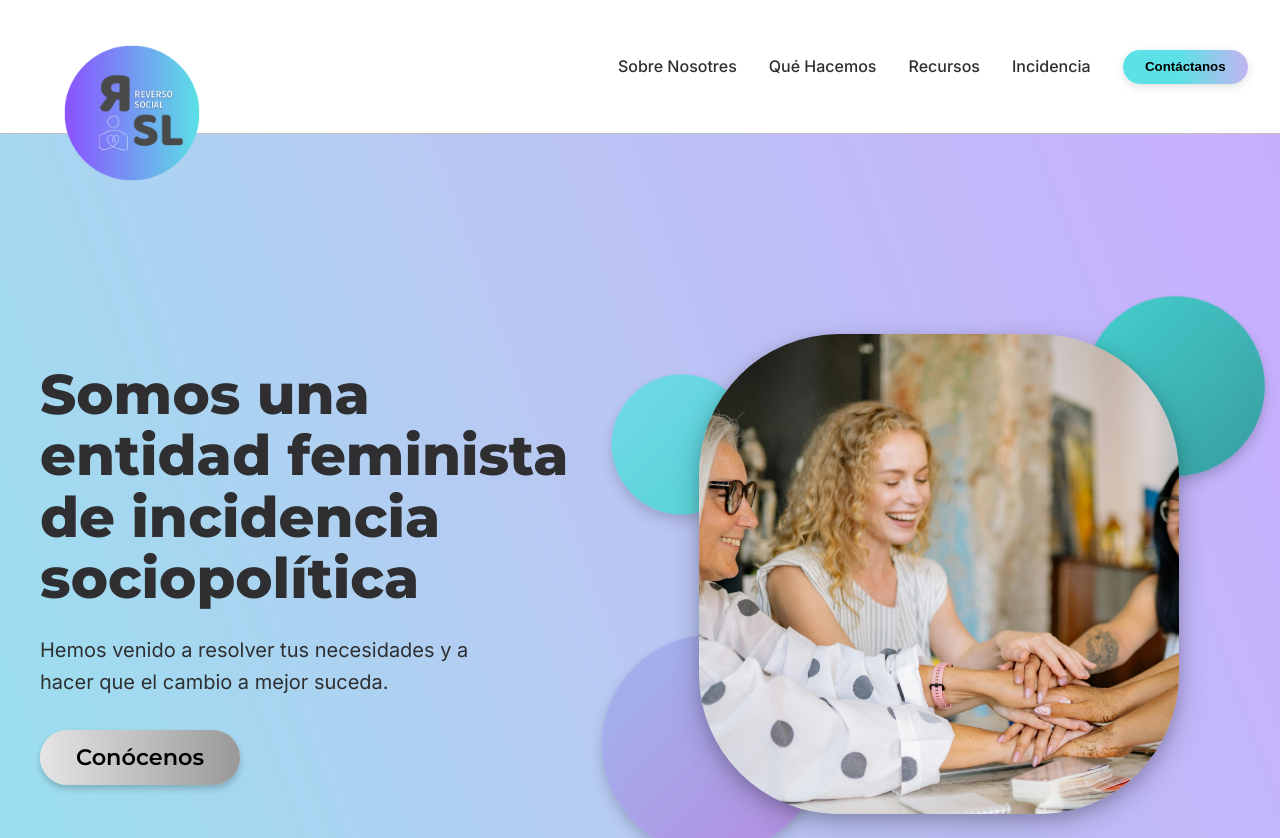
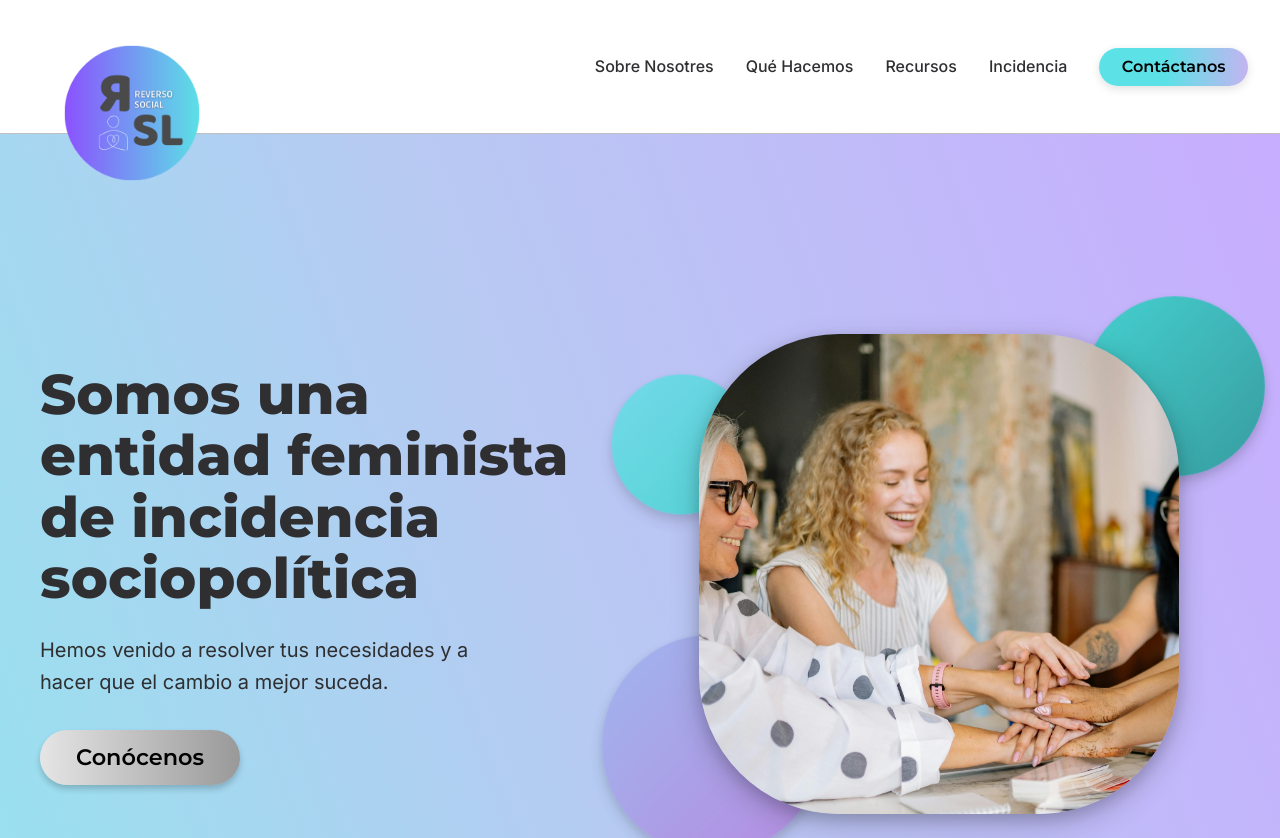
Before and after one commit to Reverso-Social/reverso-social-fe, a React (Vite) app: page / in a window 1280 px wide. Shown: the top 838 px of the page. Built offline with nearby package versions, Linux system fonts and the light colour scheme.

Commit message:
style:'contacts' button typograhpy fixed

```diff
--- a/src/components/Header/Header.scss
+++ b/src/components/Header/Header.scss
@@ -25,14 +25,17 @@
 
 
 .header-contact-btn {
-  background: linear-gradient(90deg,#5ce1e6 45%, #C3B4F0);
+  font-family: $font-heading;
+  font-size: 1rem;
+
+  background: linear-gradient(90deg, #5ce1e6 45%, #C3B4F0);
   color: #000;
   padding: 0.6rem 1.4rem;
   font-weight: 600;
   border: none;
   border-radius: 2rem;
   cursor: pointer;
-  box-shadow: 0 3px 10px rgba(0,0,0,0.12);
+  box-shadow: 0 3px 10px rgba(0, 0, 0, 0.12);
   transition: all 0.25s ease;
 
   &:hover {
```
